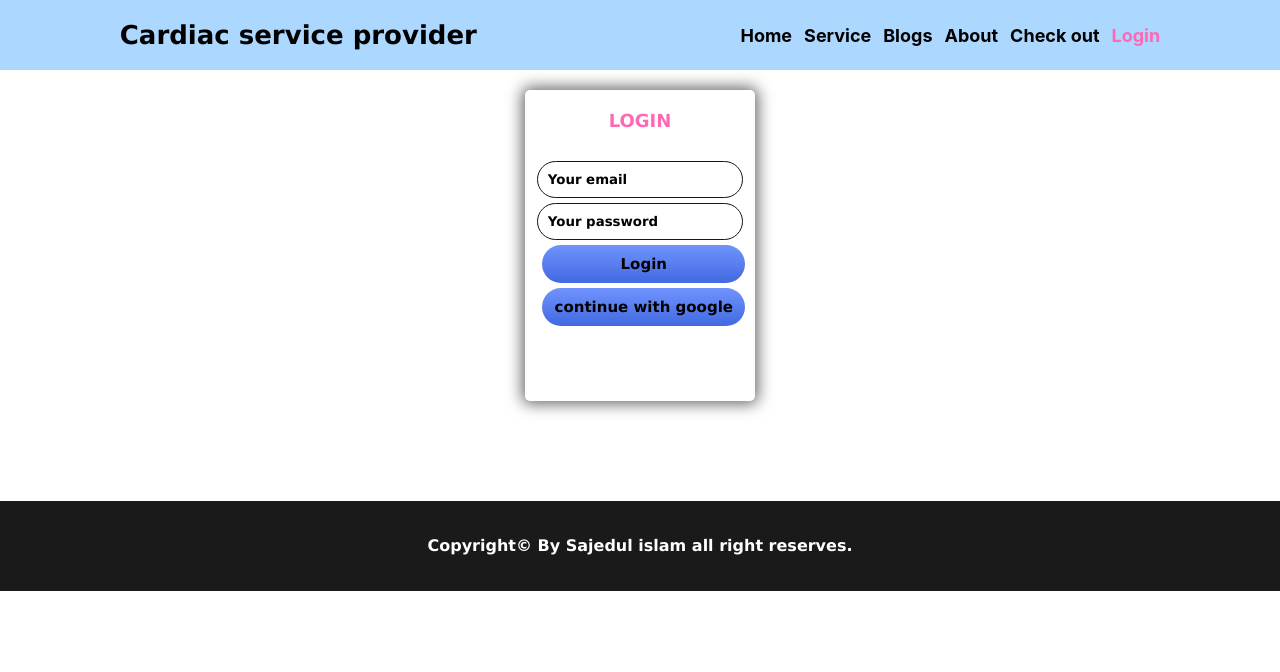
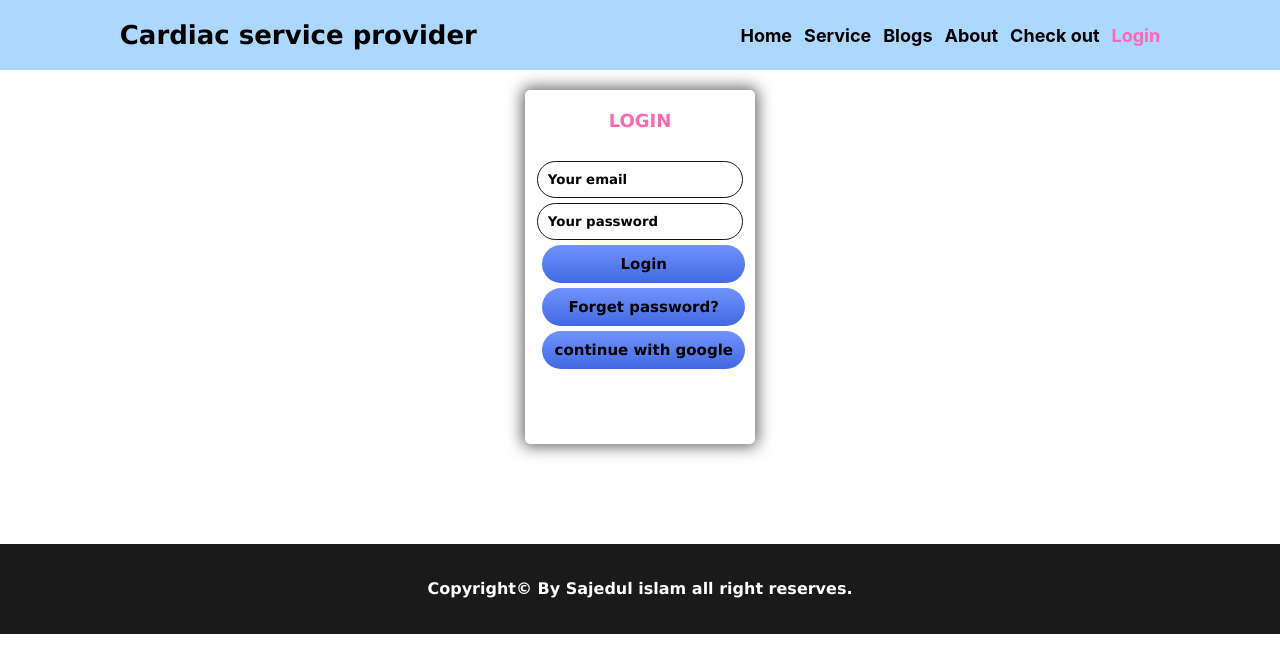
Before and after one commit to codinghuntsman/independent-service-provider, a React (Create React App) app: page /login in a window 1280 px wide. Shown: the top 672 px of the page. Built offline with nearby package versions, Linux system fonts and the light colour scheme; no server answers.

Commit message:
password reset added

```diff
--- a/package.json
+++ b/package.json
@@ -6,12 +6,15 @@
     "@testing-library/jest-dom": "^5.16.4",
     "@testing-library/react": "^13.1.1",
     "@testing-library/user-event": "^13.5.0",
+    "bootstrap": "^5.1.3",
     "firebase": "^9.6.11",
     "react": "^18.0.0",
+    "react-bootstrap": "^2.2.3",
     "react-dom": "^18.0.0",
     "react-firebase-hooks": "^5.0.3",
     "react-router-dom": "^6.3.0",
     "react-scripts": "5.0.1",
+    "react-toastify": "^8.2.0",
     "web-vitals": "^2.1.4"
   },
   "scripts": {
--- a/src/Components/Login/Login.js
+++ b/src/Components/Login/Login.js
@@ -2,10 +2,12 @@ import React from 'react';
 import './Login.css';
 import useFirebase from '../../UseFirebase/UseFirebase';
 import { useState } from 'react';
-import { createUserWithEmailAndPassword } from 'firebase/auth';
+import { createUserWithEmailAndPassword, sendEmailVerification, sendPasswordResetEmail } from 'firebase/auth';
 import { getAuth } from 'firebase/auth';
 import app from './../../firebase.init';
 import { useLocation, useNavigate } from 'react-router-dom';
+import { ToastContainer, toast } from 'react-toastify';
+import 'react-toastify/dist/ReactToastify.css';
 
 const Login = () => {
     const auth = getAuth(app);
@@ -23,8 +25,29 @@ const Login = () => {
                 navigate(from, { replace: true })
             });
     }
-    // -----------------------------------------------
+    // ------------------^^^^^^^^---------------------
 
+    //---------------email verification part-----------------
+    const VerifyEmail = () => {
+        sendEmailVerification(auth.currentUser)
+            .then(() => {
+                toast('Send verification email');
+            })
+    }
+    //---------------^^^^^^^^^^-------------------------------
+
+    //---------------Email reset part------------------------
+    const handlePasswordReset = () => {
+        sendPasswordResetEmail(auth, email)
+            .then(() => {
+                toast('send email')
+            })
+            .catch((error) => {
+                const Error = error.message;
+                console.log(Error);
+            })
+    }
+    //----------------^^^^^^^^^^^---------------------------
     const handleEmail = (e) => {
         setEmail(e.target.value);
     }
@@ -33,13 +56,13 @@ const Login = () => {
     }
     const handleFormSubmit = (e) => {
         createUserWithEmailAndPassword(auth, email, password)
+
             .then((result) => {
                 const user = result.user;
-                console.log(user);
+                VerifyEmail();
             })
             .catch((error) => {
                 const errorCode = error.code;
-                console.log(errorCode);
             })
         e.preventDefault();
     }
@@ -53,9 +76,11 @@ const Login = () => {
                 </div>
                 <div className='btn'>
                     <button onClick={handleFormSubmit}>Login</button>
+                    <button onClick={handlePasswordReset}>Forget password?</button>
                     <button onClick={handleSignInWithGoogle}>continue with google</button>
                 </div>
             </form>
+            <ToastContainer />
         </div>
     );
 };
```
Also changed, not shown: src/Components/Loading/Loading.js (added, +12 -0 lines), 1 other file (tests, documents, lock files or other folders).
